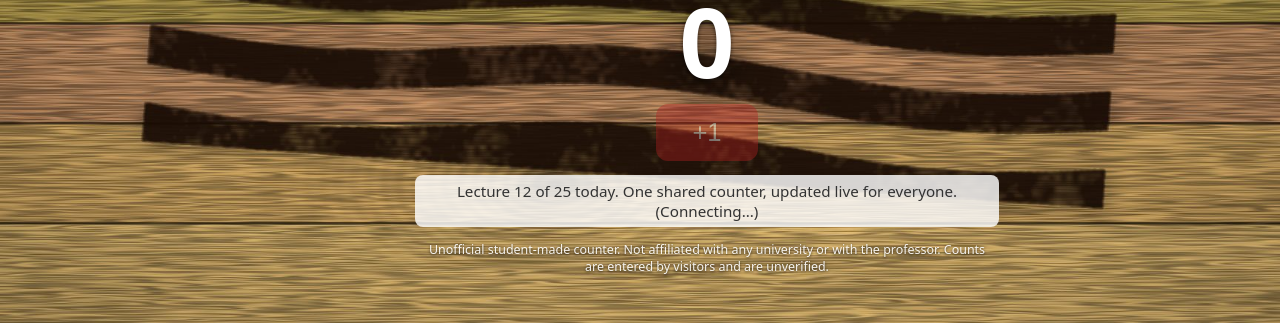
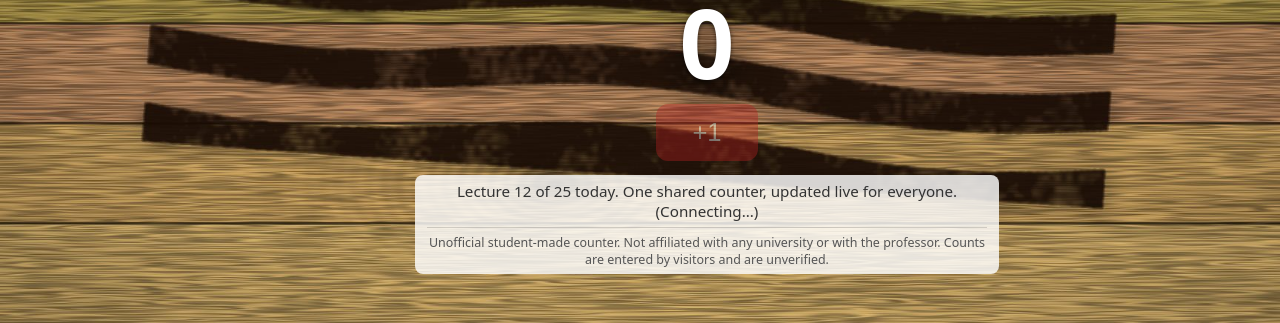
Before and after one commit to ben77g/trump-counter, a plain HTML site: page index.html in a window 1280 px wide. Shown: the part 477-800 px from the top of the page. Drawn offline with Linux system fonts and the light colour scheme; no server answers.

Commit message:
Put the notice inside the white status box

```diff
--- a/index.html
+++ b/index.html
@@ -33,12 +33,12 @@
   .heart .label { position:absolute; left:0; right:0; top:52%; text-align:center; color:#fff; text-shadow:0 2px 4px rgba(0,0,0,.6); }
   .heart h1 { margin:0; font-size:clamp(1.1rem, 4.2vw, 2rem); letter-spacing:.04em; text-transform:uppercase; }
   #count { font-size:clamp(2.6rem, 11vw, 6rem); font-weight:800; margin:0; line-height:1.05; }
-  #status { max-width:560px; background:rgba(255,255,255,.82); padding:6px 12px; border-radius:8px; }
+  #info { max-width:560px; background:rgba(255,255,255,.82); padding:6px 12px; border-radius:8px; margin-top:14px; }
   button { font-size:1.6rem; padding:14px 36px; border:0; border-radius:12px; background:#b22222; color:#fff; cursor:pointer; }
   #add { margin-top:calc(min(600px, 88vw, 78vh * 1.1) * -0.2 + 16px); position:relative; }
-  #notice { max-width:560px; margin:14px 0 0; font-size:.78rem; color:#fff; text-shadow:0 1px 3px rgba(0,0,0,.8); opacity:.9; }
+  #notice { margin:6px 0 0; padding-top:6px; border-top:1px solid rgba(0,0,0,.15); font-size:.78rem; color:#555; }
   button:active { transform:scale(.96); }
-  #status { margin-top:14px; color:#333; font-size:.95rem; }
+  #status { margin:0; color:#333; font-size:.95rem; }
   #send { margin-top:26px; } #send h3 { margin:0 0 8px; font-size:1rem; }
   button.small { font-size:1rem; padding:8px 16px; background:#333; }
   button:disabled { opacity:.4; cursor:not-allowed; }
@@ -75,8 +75,10 @@
     <div class="label"><h1>Trump Counter</h1><p id="count">0</p></div>
   </div>
   <button id="add">+1</button>
+  <div id="info">
   <div id="status"></div>
   <p id="notice">Unofficial student-made counter. Not affiliated with any university or with the professor. Counts are entered by visitors and are unverified.</p>
+  </div>
   </main>
 <script>
 // ---- Config ----
```
